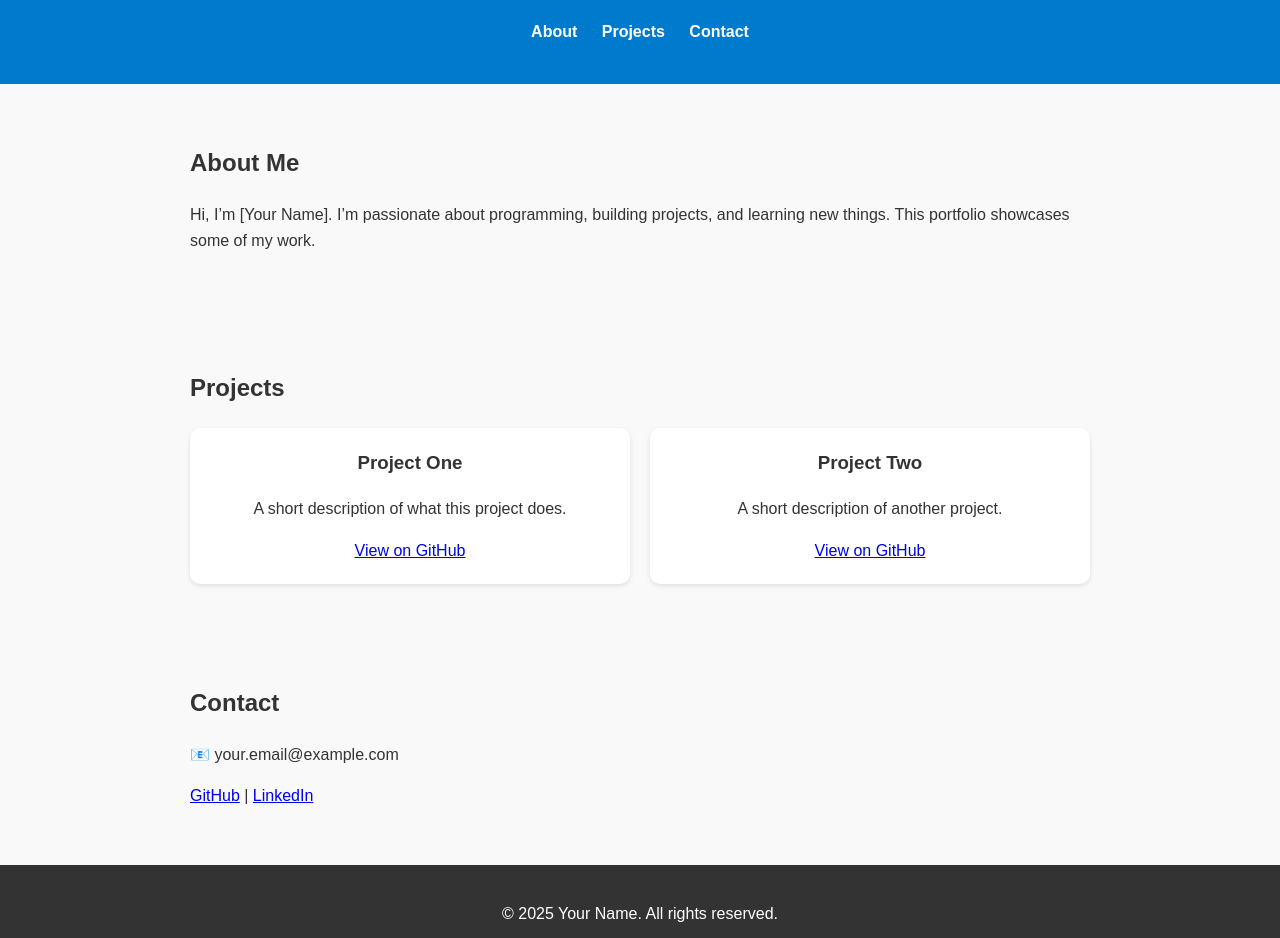
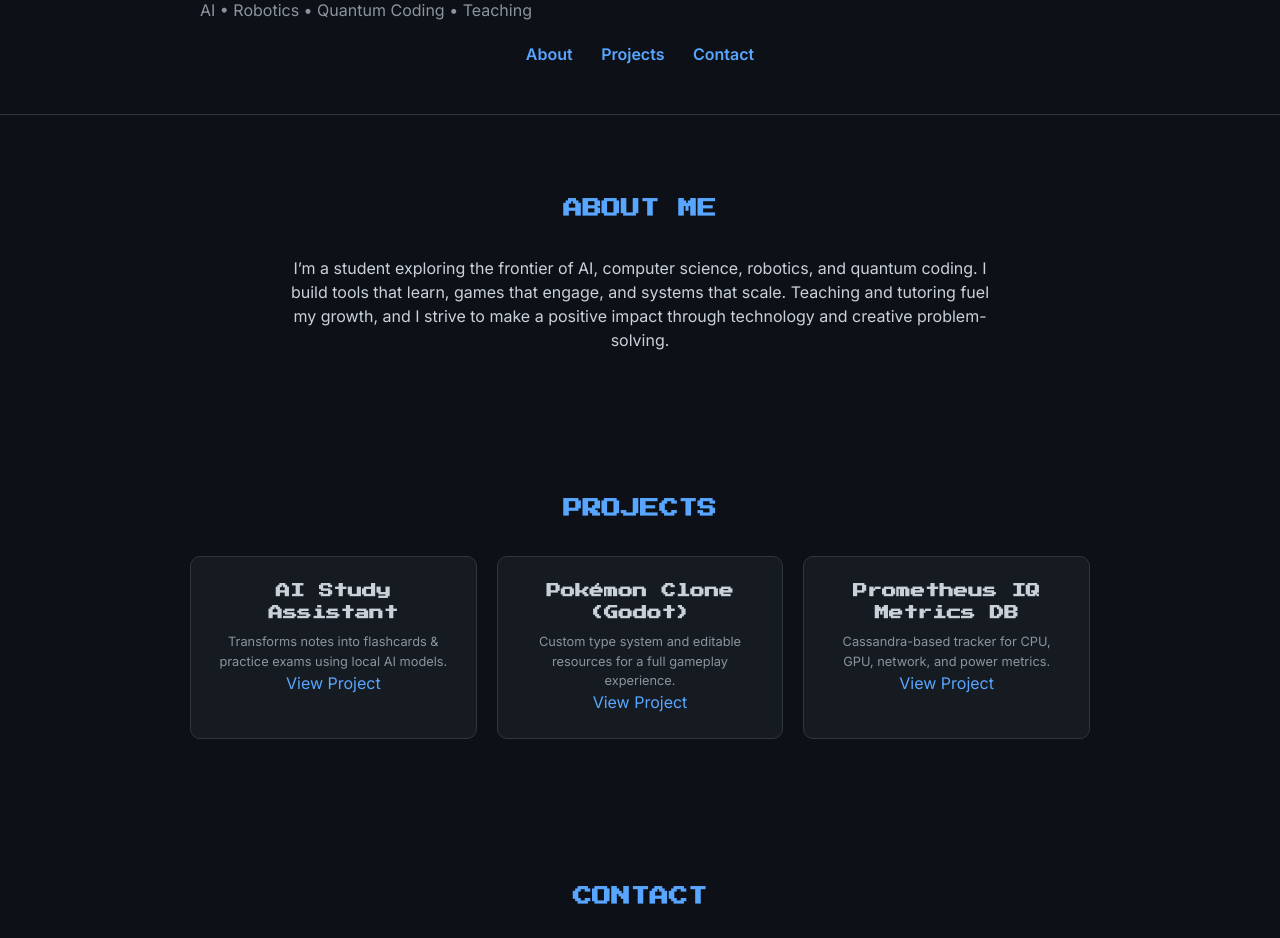
Before and after one commit to Legend-Of-Lonk/Legend-Of-Lonk.github.io, a plain HTML site: page index.html in a window 1280 px wide. Shown: the part 143-1081 px from the top of the page. Drawn offline with Linux system fonts and the light colour scheme.

Commit message:
Add landing page

```diff
--- a/index.html
+++ b/index.html
@@ -1,72 +1,139 @@
+
 <!DOCTYPE html>
 <html lang="en">
 <head>
   <meta charset="UTF-8">
   <meta name="viewport" content="width=device-width, initial-scale=1.0">
-  <title>My Portfolio</title>
+  <title>Suchir Sreevathsa | Portfolio</title>
+
+  <!-- Google Fonts -->
+  <link href="https://fonts.googleapis.com/css2?family=Press+Start+2P&family=Inter:wght@400;600&display=swap" rel="stylesheet">
+
   <style>
+    /* Base Styles */
     body {
-      font-family: Arial, sans-serif;
       margin: 0;
       padding: 0;
-      line-height: 1.6;
-      background: #f9f9f9;
-      color: #333;
+      background: #0d1117;
+      color: #c9d1d9;
+      font-family: 'Inter', -apple-system, BlinkMacSystemFont, "Segoe UI", Roboto, sans-serif;
+      line-height: 1.5;
     }
+
+    a { color: #58a6ff; text-decoration: none; transition: color 0.2s; }
+    a:hover { color: #4CAF50; }
+
+    /* Header */
     header {
-      background: #007acc;
-      color: #fff;
-      padding: 40px 20px;
+      text-align: center;
+      padding: 5rem 1rem 3rem 1rem;
+      border-bottom: 1px solid #30363d;
+    }
+    header h1 {
+      font-family: 'Press Start 2P', monospace;
+      font-size: 2.2rem;
+      margin: 0;
+      color: #58a6ff;
+      text-transform: uppercase;
+    }
+    header p {
+      margin: 0.5rem 0 0 0;
+      color: #8b949e;
+    }
+
+    nav {
+      margin-top: 20px;
+    }
+    nav a {
+      margin: 0 12px;
+      font-weight: 600;
+    }
+
+    /* Sections */
+    section {
+      max-width: 900px;
+      margin: auto;
+      padding: 4rem 1rem;
+    }
+
+    h2 {
+      font-family: 'Press Start 2P', monospace;
+      color: #58a6ff;
+      text-transform: uppercase;
+      text-align: center;
+      margin-bottom: 2rem;
+      font-size: 1.2rem;
+    }
+
+    p {
+      max-width: 700px;
+      margin: auto;
+      color: #c9d1d9;
       text-align: center;
     }
-    header h1 {
-      margin: 0;
-      font-size: 2.5rem;
-    }
-    nav {
-      margin-top: 15px;
-    }
-    nav a {
-      color: #fff;
-      margin: 0 10px;
-      text-decoration: none;
-      font-weight: bold;
-    }
-    nav a:hover {
-      text-decoration: underline;
-    }
-    section {
-      padding: 40px 20px;
-      max-width: 900px;
-      margin: auto;
-    }
+
+    /* Projects Grid */
     .projects {
       display: grid;
       grid-template-columns: repeat(auto-fit, minmax(250px, 1fr));
       gap: 20px;
+      margin-top: 2rem;
     }
+
     .project-card {
-      background: #fff;
-      padding: 20px;
+      background: #161b22;
+      border: 1px solid #30363d;
       border-radius: 10px;
-      box-shadow: 0 2px 5px rgba(0,0,0,0.1);
+      padding: 1.5rem;
       text-align: center;
+      transition: transform 0.2s, box-shadow 0.2s;
     }
+
+    .project-card:hover {
+      transform: translateY(-4px);
+      box-shadow: 0 4px 12px rgba(0, 0, 0, 0.5);
+    }
+
     .project-card h3 {
-      margin-top: 0;
+      font-family: 'Press Start 2P', monospace;
+      font-size: 0.9rem;
+      margin: 0 0 0.5rem 0;
+      color: #c9d1d9;
     }
+
+    .project-card p {
+      font-size: 0.8rem;
+      color: #8b949e;
+    }
+
+    /* Contact */
+    #contact a {
+      display: inline-block;
+      margin: 0 0.5rem;
+    }
+
+    /* Footer */
     footer {
       text-align: center;
-      padding: 20px;
-      background: #333;
-      color: #fff;
+      padding: 2rem 1rem;
+      border-top: 1px solid #30363d;
+      color: #8b949e;
+      font-size: 0.75rem;
+    }
+
+    /* Responsive tweaks */
+    @media (max-width: 500px) {
+      header h1 { font-size: 1.6rem; }
+      h2 { font-size: 1rem; }
     }
   </style>
 </head>
 <body>
+
+  <!-- Header -->
   <header>
-    <h1>Your Name</h1>
-    <p>Developer • Student • Builder</p>
+    <h1>Suchir Sreevathsa</h1>
+    <p>AI • Robotics • Quantum Coding • Teaching</p>
     <nav>
       <a href="#about">About</a>
       <a href="#projects">Projects</a>
@@ -74,36 +141,51 @@
     </nav>
   </header>
 
+  <!-- About -->
   <section id="about">
     <h2>About Me</h2>
-    <p>Hi, I’m [Your Name]. I’m passionate about programming, building projects, and learning new things. This portfolio showcases some of my work.</p>
+    <p>
+      I’m a student exploring the frontier of AI, computer science, robotics, and quantum coding.
+      I build tools that learn, games that engage, and systems that scale. Teaching and tutoring fuel my growth,
+      and I strive to make a positive impact through technology and creative problem-solving.
+    </p>
   </section>
 
+  <!-- Projects -->
   <section id="projects">
     <h2>Projects</h2>
     <div class="projects">
       <div class="project-card">
-        <h3>Project One</h3>
-        <p>A short description of what this project does.</p>
-        <a href="https://github.com/yourusername/project1" target="_blank">View on GitHub</a>
+        <h3>AI Study Assistant</h3>
+        <p>Transforms notes into flashcards & practice exams using local AI models.</p>
+        <a href="https://github.com/yourusername/ai-study-assistant" target="_blank">View Project</a>
       </div>
       <div class="project-card">
-        <h3>Project Two</h3>
-        <p>A short description of another project.</p>
-        <a href="https://github.com/yourusername/project2" target="_blank">View on GitHub</a>
+        <h3>Pokémon Clone (Godot)</h3>
+        <p>Custom type system and editable resources for a full gameplay experience.</p>
+        <a href="https://github.com/yourusername/pokemon-clone" target="_blank">View Project</a>
       </div>
-      <!-- Add more project cards as needed -->
+      <div class="project-card">
+        <h3>Prometheus IQ Metrics DB</h3>
+        <p>Cassandra-based tracker for CPU, GPU, network, and power metrics.</p>
+        <a href="https://github.com/yourusername/prometheus-iq-db" target="_blank">View Project</a>
+      </div>
     </div>
   </section>
 
+  <!-- Contact -->
   <section id="contact">
     <h2>Contact</h2>
-    <p>📧 your.email@example.com</p>
-    <p><a href="https://github.com/yourusername" target="_blank">GitHub</a> | <a href="https://linkedin.com/in/yourusername" target="_blank">LinkedIn</a></p>
+    <p>
+      <a href="mailto:youremail@example.com">✉ Email</a> •
+      <a href="https://github.com/yourusername" target="_blank">GitHub</a>
+    </p>
   </section>
 
+  <!-- Footer -->
   <footer>
-    <p>© 2025 Your Name. All rights reserved.</p>
+    © 2025 Suchir Sreevathsa
   </footer>
+
 </body>
 </html>
```
